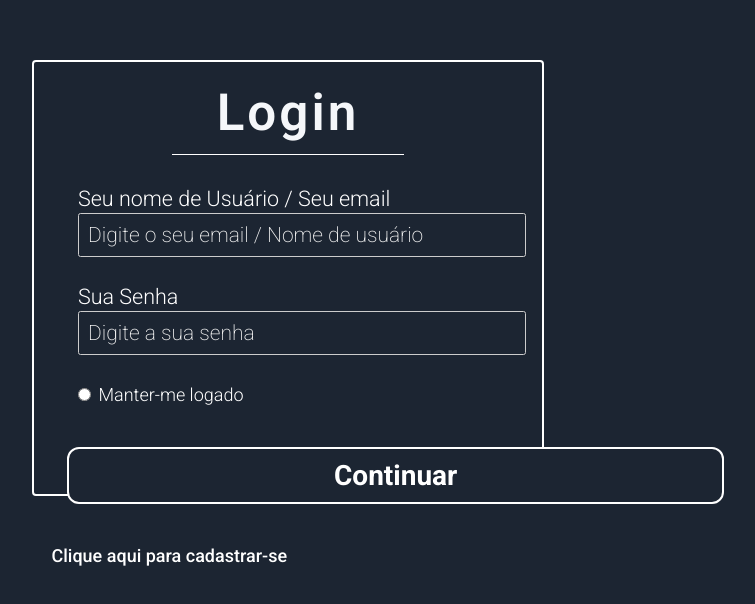
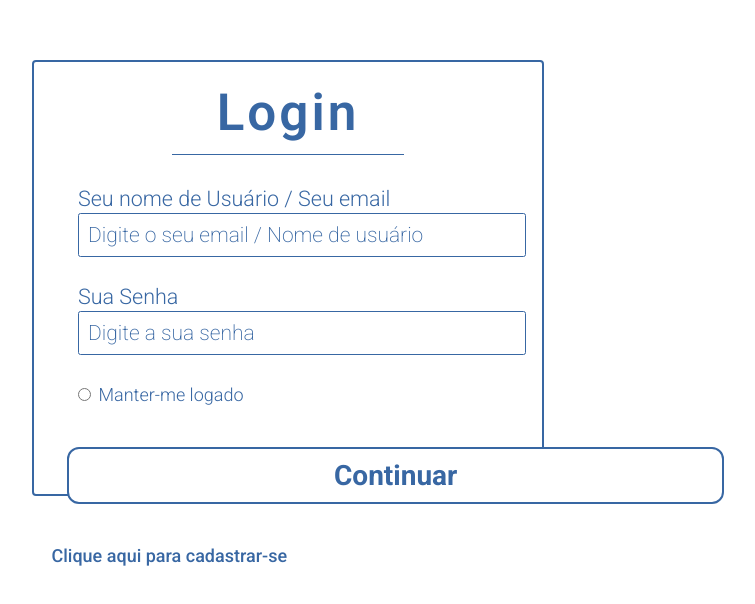
Before and after one commit to TinkerFluxHackathon/Tinker-Front, a Vue app: page /login in a window 1280 px wide. Shown: the part 122-726 px from the top of the page, without its empty margins (352-1107 px from the left). Built offline with nearby package versions, Linux system fonts and the light colour scheme.

Commit message:
FEAT: Criar login page view #5

```diff
--- a/src/views/Login.vue
+++ b/src/views/Login.vue
@@ -63,7 +63,7 @@ function linkToHome() {
 
 .sign-link {
   font-weight: 500;
-  color: #ffffff;
+  color: #3867A3;
   font-size: 18px;
   padding-left: 7.5px;
   margin-top: 15px;
@@ -78,10 +78,10 @@ nav {
   font-weight: 700;
   padding: 10px 265px;
   font-size: 28px;
-  color: #ffffff;
+  color: #3867A3;
   border-radius: 12px;
-  border: 2px solid #ffffff;
-  background-color: #1c2532;
+  border: 2px solid #3867A3;
+  background-color: #ffffff;
 }
 
 .todo-conteudo-login {
@@ -90,7 +90,7 @@ nav {
 
 .manter-logado {
   font-weight: 300;
-  color: #ffffff;
+  color: #3867A3;
   font-size: 18px;
   padding-left: 7.5px;
 }
@@ -101,7 +101,7 @@ nav {
 
 label {
   font-weight: 300;
-  color: #ffffff;
+  color: #3867A3;
   font-size: 21.5px;
 }
 
@@ -113,23 +113,23 @@ label {
 input::placeholder {
   font-weight: 200;
   font-size: 21px;
-  color: rgb(239, 239, 239);
+  color: #3867A3;
 }
 
 input.input-preenchimento {
   width: 35vw;
-  border: 1.5px solid #ccc;
+  border: 1.5px solid #3867A3;
   border-radius: 2.5px;
-  background-color: #1c2532;
+  background-color: #ffffff;
   padding: 9px;
-  color: #ffffff;
+  color: #3867A3;
   font-size: 21px;
 }
 
 section.login-section {
-  border: 2px solid #ffffff;
+  border: 2px solid #3867A3;
   border-radius: 4px;
-  background-color: #1c2532;
+  background-color: #ffffff;
   width: 40vw;
   height: 34vw;
   padding: 10px;
@@ -140,8 +140,8 @@ section.login-section h1 {
   text-align: center;
   font-size: 4vw;
   font-weight: 600;
-  color: #f5f7fa;
-  border-bottom: 1px solid #ffffff;
+  color: #3867A3;
+  border-bottom: 1px solid #3867A3;
   margin: 0 10vw 0 10vw;
 }
 
@@ -150,7 +150,7 @@ main {
   justify-content: center;
   align-items: center;
   height: 100vh;
-  background-color: #1c2532;
+  background-color: #ffffff;
 }
 
 </style>
```
